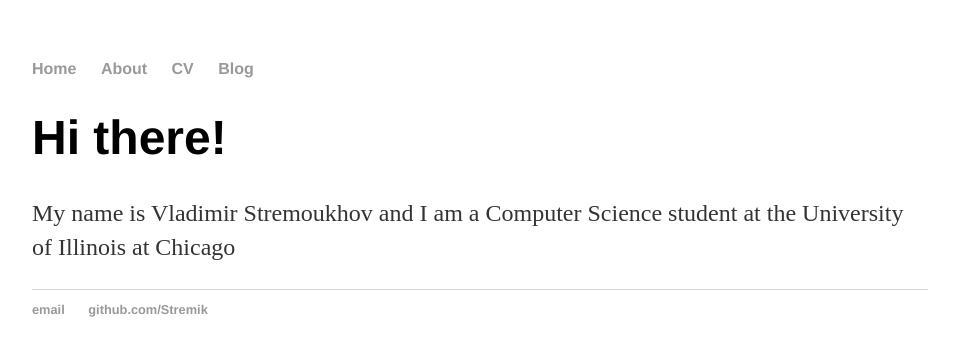
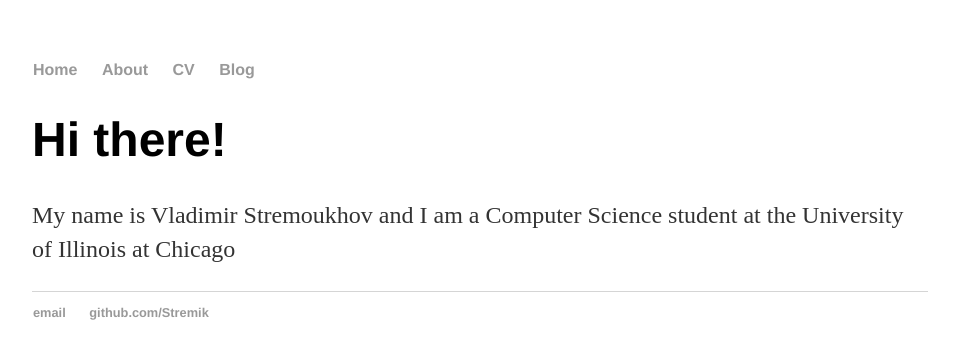
Before and after one commit to Stremik/stremik.github.io, a Jekyll site: the page built from index.html, in a window 1280 px wide. Shown: the top 359 px of the page, without its empty margins (160-1119 px from the left). Built offline with Jekyll 4.4.1, drawn with Linux system fonts in a browser that asks for light colours.

Commit message:
Changed padding from 0 to 1 pixel.

```diff
--- a/css/main.css
+++ b/css/main.css
@@ -4,7 +4,7 @@ body {
 }
 nav ul, footer ul {
     font-family:'Helvetica', 'Arial', 'Sans-Serif';
-    padding: 0px;
+    padding: 1px;
     list-style: none;
     font-weight: bold;
 }
```
